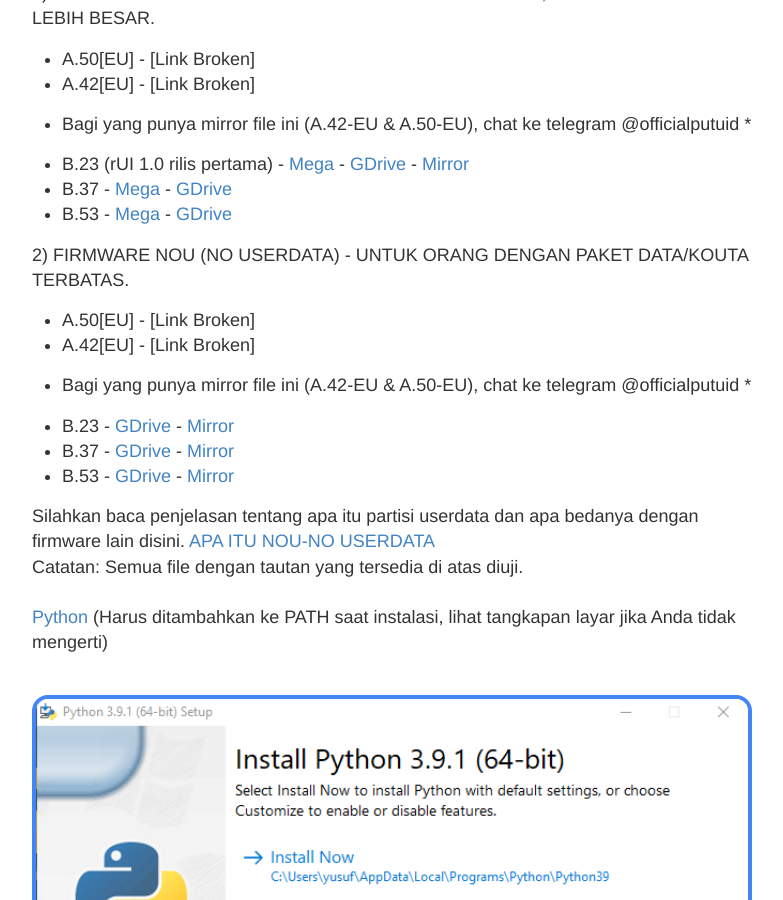
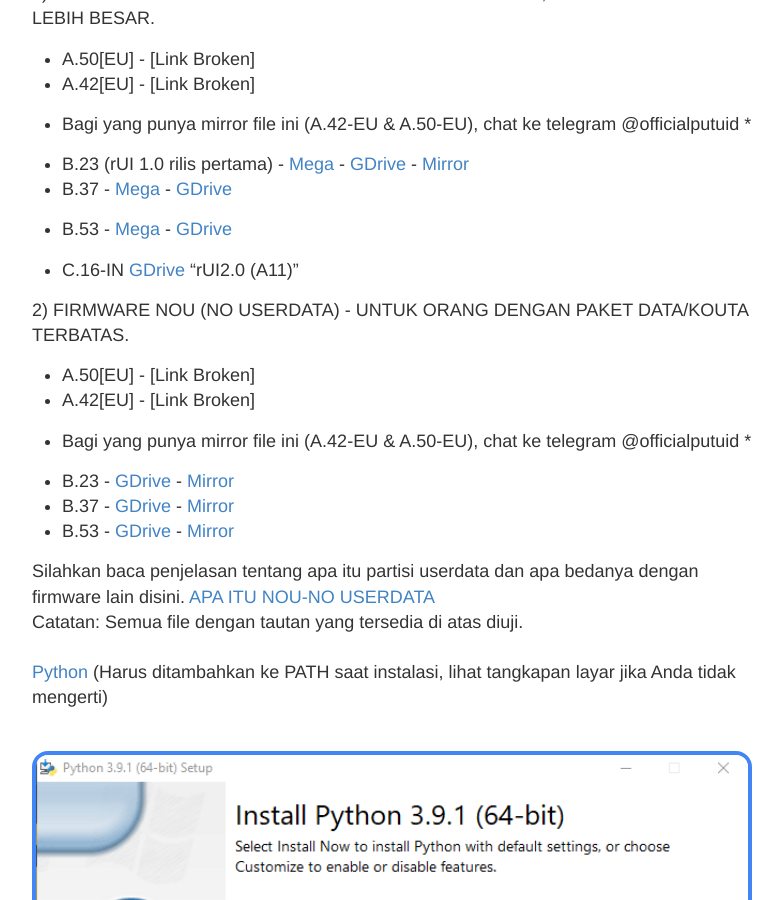
Before and after one commit to r6id/r6id.github.io, a Jekyll site: the page built from _posts/2022-01-01-Tutorial-Flash-Ulang-Via-SP-Flash-Tool.md, in a window 1280 px wide and 900 px high, scrolled down 1489 px. Shown: the whole window, without its empty margins (248-1031 px from the left). Built offline with Jekyll 4.4.1, drawn with Linux system fonts in a browser that asks for light colours; comment, search, counter and statistics services are not loaded.

Commit message:
r6id-web: Changes **
** Added link FW C.16-IN rUI2.0 (A11)

```diff
--- a/_posts/2022-01-01-Tutorial-Flash-Ulang-Via-SP-Flash-Tool.md
+++ b/_posts/2022-01-01-Tutorial-Flash-Ulang-Via-SP-Flash-Tool.md
@@ -32,6 +32,7 @@ Persyaratan:<br/>
 - B.37 - [Mega](https://mega.nz/folder/nJ82za5S#GOeDTQT8PMKFobyZ3fDBPQ) - [GDrive](https://drive.google.com/uc?id=1O5-DaYk--JrFJwS0SuNkwLeDlw8t1jtK&export=download)
 - B.53 - [Mega](https://mega.nz/folder/2YlCyCTR#kzUmFVZjkBqLNu572AaA3g) - [GDrive](https://drive.google.com/uc?id=1g7Z6zmnQLObdJq5KMI4wUA0OYcTdHU5z&export=download)
 
+- C.16-IN [GDrive](https://drive.google.com/file/d/1hnOa8Sv-Kstt18qo06va3_rANW-RmALx/view) "rUI2.0 (A11)"
 
 2) FIRMWARE NOU (NO USERDATA) - UNTUK ORANG DENGAN PAKET DATA/KOUTA TERBATAS.
 - A.50[EU] - [Link Broken]
```
